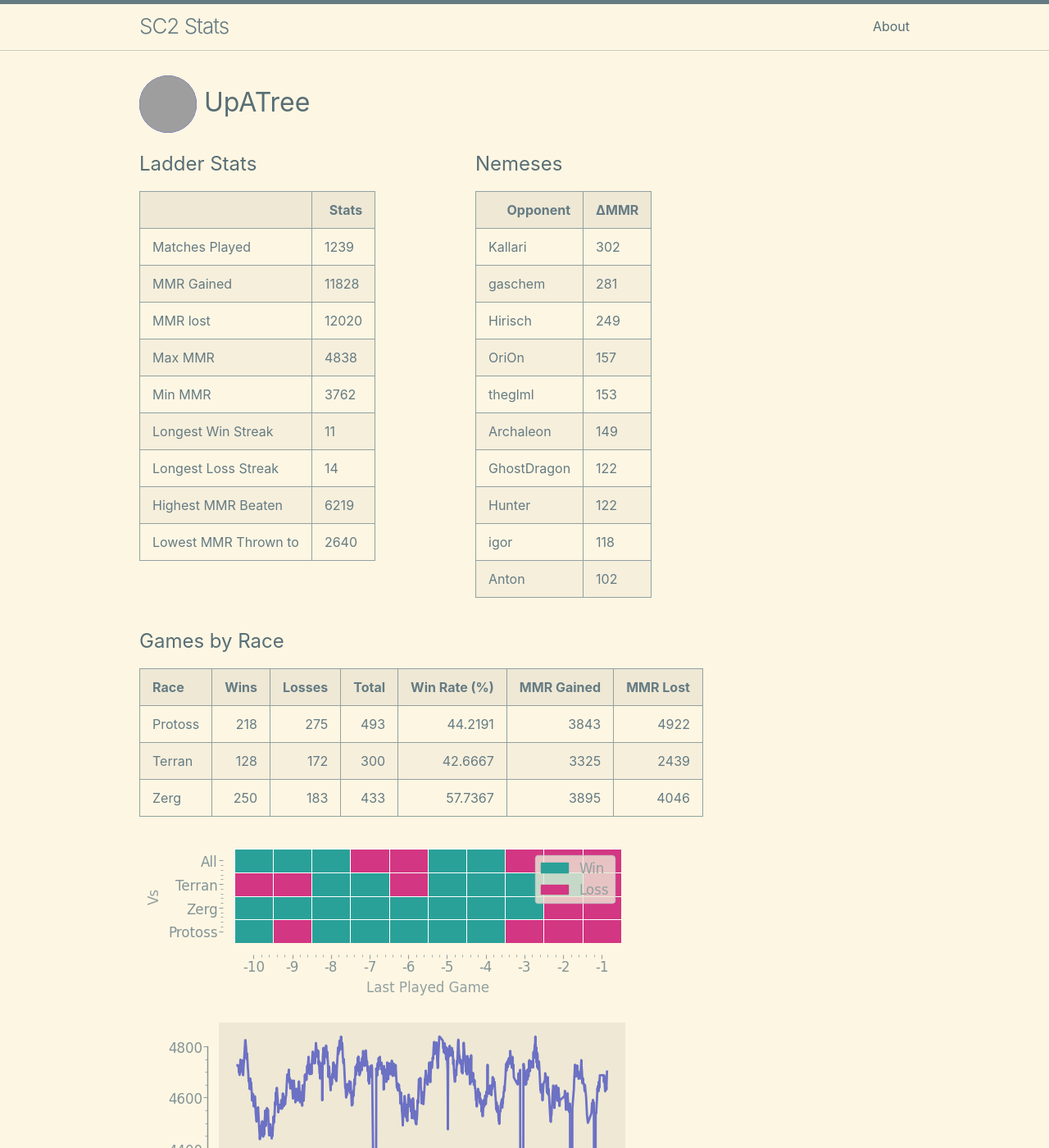
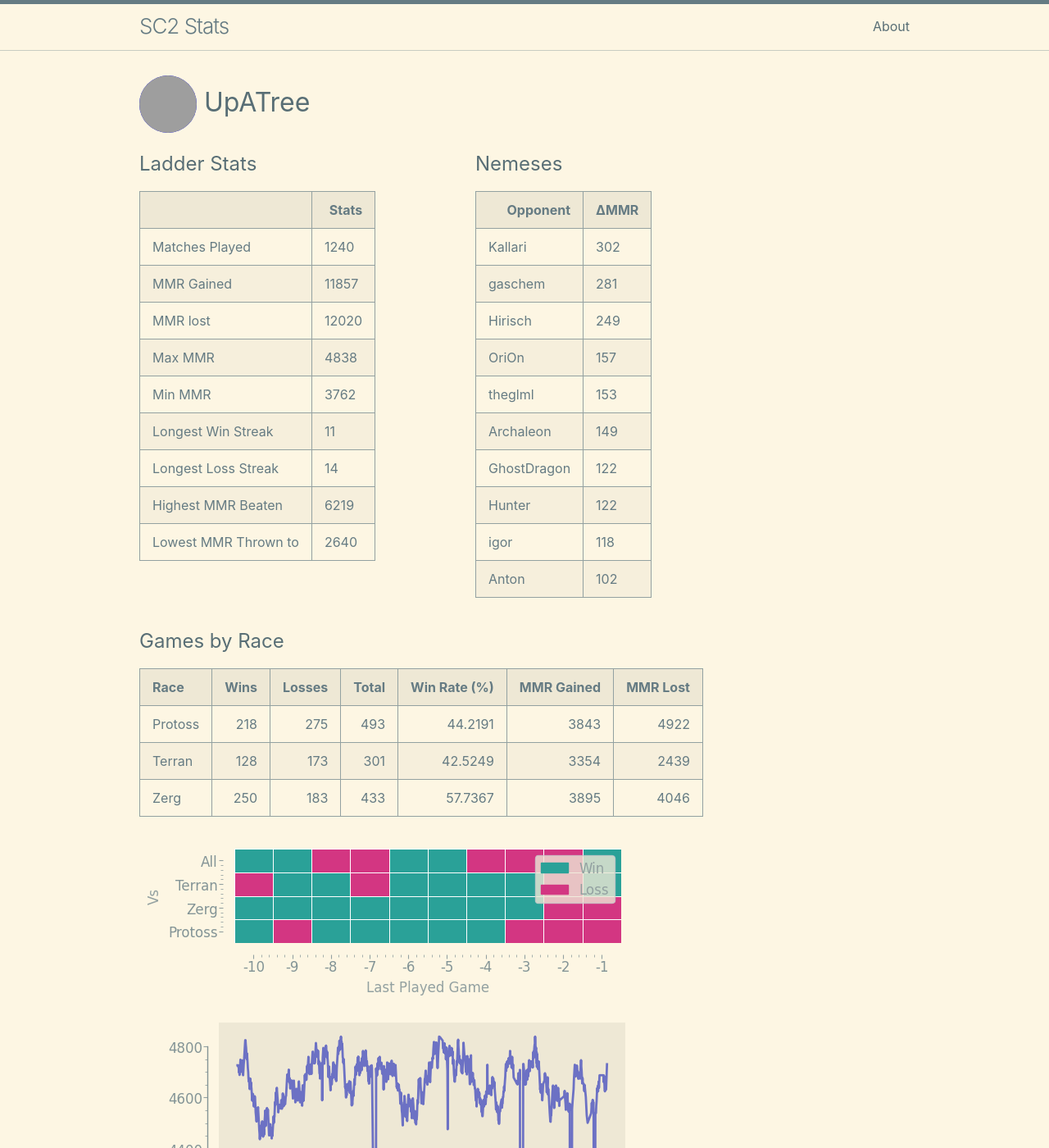
Before and after one commit to kylermurphy/UpATree, a Jekyll site: the page built from docs/index.md, in a window 1280 px wide and 1400 px high. Shown: the whole window at 82% size. Built offline with Jekyll 4.4.1, drawn with Linux system fonts in a browser that asks for light colours; grey boxes are pictures that could not be loaded.

Commit message:
running on push

```diff
--- a/docs/index.md
+++ b/docs/index.md
@@ -18,11 +18,11 @@ layout: home
   <tbody>
     <tr>
       <td>Matches Played</td>
-      <td>1239</td>
+      <td>1240</td>
     </tr>
     <tr>
       <td>MMR Gained</td>
-      <td>11828</td>
+      <td>11857</td>
     </tr>
     <tr>
       <td>MMR lost</td>
@@ -115,7 +115,7 @@ layout: home
 | Race    |   Wins |   Losses |   Total |   Win Rate (%) |   MMR Gained |   MMR Lost |
 |:--------|-------:|---------:|--------:|---------------:|-------------:|-----------:|
 | Protoss |    218 |      275 |     493 |        44.2191 |         3843 |       4922 |
-| Terran  |    128 |      172 |     300 |        42.6667 |         3325 |       2439 |
+| Terran  |    128 |      173 |     301 |        42.5249 |         3354 |       2439 |
 | Zerg    |    250 |      183 |     433 |        57.7367 |         3895 |       4046 |
 
 ![Games by Race](./assets/gm_hist.png)
--- a/log.txt
+++ b/log.txt
@@ -472,3 +472,4 @@ Writing a log file 2025-03-14 22:20:52.
 Writing a log file 2025-03-14 22:47:49.
 Writing a log file 2025-03-14 23:23:29.
 Writing a log file 2025-03-14 23:48:07.
+Writing a log file 2025-03-15 16:25:25.
```
Also changed, not shown: docs/assets/MMR.png, docs/assets/daily.png, docs/assets/gm_hist.png, docs/assets/r_wrt.png, 1 other file.
